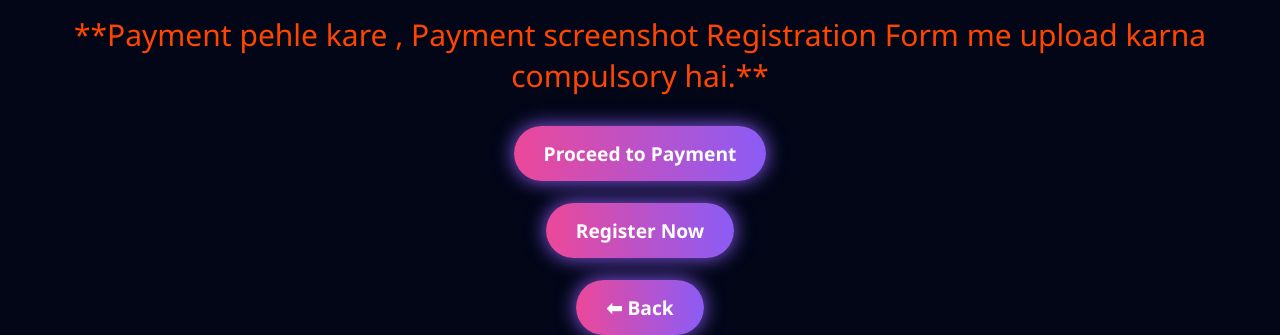
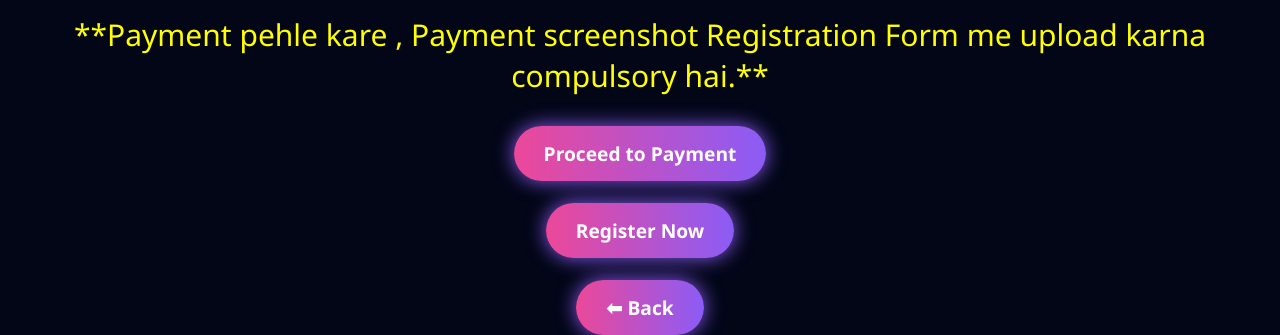
Before and after one commit to robertteniyo-prog/Tournament, a plain HTML site: page bgmi.html in a window 1280 px wide. Shown: the part 498-833 px from the top of the page. Drawn offline with Linux system fonts and the light colour scheme.

Commit message:
Update bgmi.html

```diff
--- a/bgmi.html
+++ b/bgmi.html
@@ -41,7 +41,7 @@ Squad – ₹160<br>
 <p>Prize Pool: ₹10,000</p>
 </div>
 <p>By registering you agree to all tournament rules.</p>
-<p style="color: orangered;">**Payment pehle kare , Payment screenshot Registration Form me upload karna compulsory hai.**</p>
+<p style="color: yellow;">**Payment pehle kare , Payment screenshot Registration Form me upload karna compulsory hai.**</p>
 <a href="payment.html" target="_blank" class="cta big">Proceed to Payment</a><br><br>
 <a href="https://forms.gle/4riFXEin5x46xG5EA" target="_blank" class="cta big">Register Now</a><br><br>
 <a href="index.html" class="cta big">⬅ Back</a>
```
